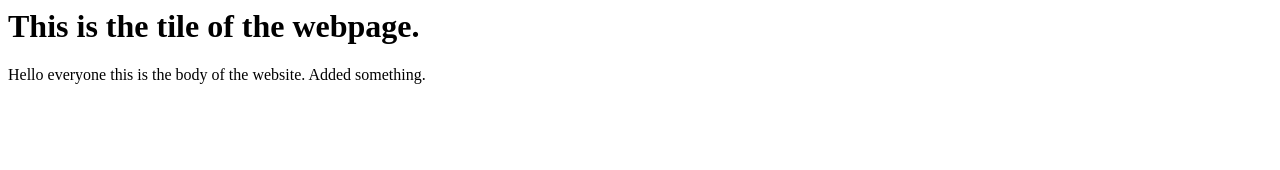
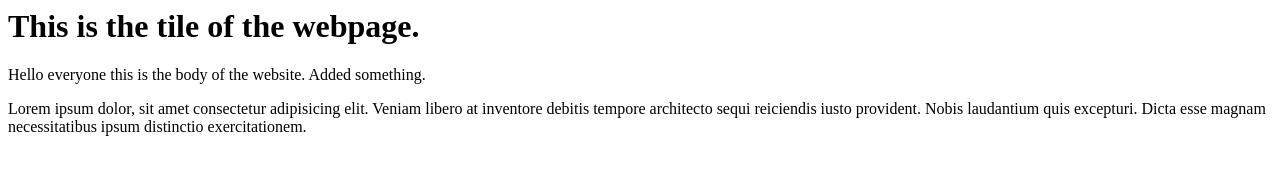
Before and after one commit to Xoyaze/ForWebsite, a plain HTML site: page index.html in a window 1280 px wide. Drawn offline with Linux system fonts and the light colour scheme.

Commit message:
Lorem command added to the index file

```diff
--- a/index.html
+++ b/index.html
@@ -7,5 +7,9 @@
     </head>
     <body>
         <p>Hello everyone this is the body of the website. Added something.</p>
+        <p>Lorem ipsum dolor, sit amet consectetur adipisicing elit.
+            Veniam libero at inventore debitis tempore architecto sequi reiciendis iusto provident.
+            Nobis laudantium quis excepturi.
+            Dicta esse magnam necessitatibus ipsum distinctio exercitationem.</p>
     </body>
 </html>
```
